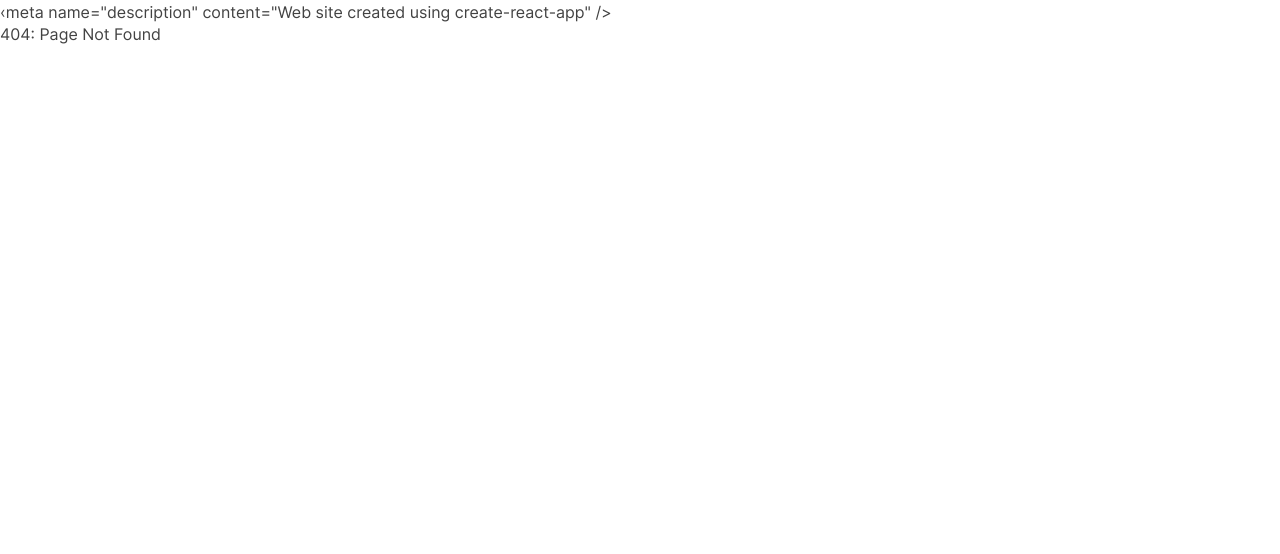
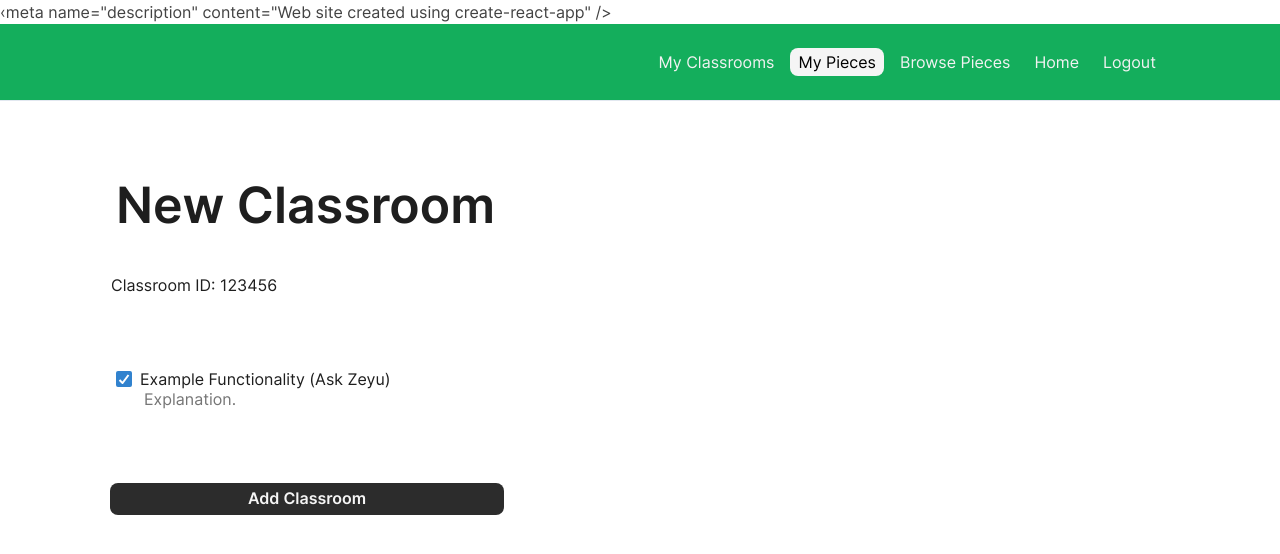
Before and after one commit to KiaraCG/DATAR_instructors, a React (Create React App) app: page /newclassroom in a window 1280 px wide. Before the commit this address had no page. Shown: the top 554 px of the page. Built offline with nearby package versions, Linux system fonts and the light colour scheme.

Commit message:
Add New Classroom Page

```diff
--- a/src/Routes.jsx
+++ b/src/Routes.jsx
@@ -7,6 +7,7 @@ import MyClassroomsPage from "pages/MyClassrooms";
 import BrowseCustomPiecesPage from "pages/BrowseCustomPieces";
 import AddNewPiece from "pages/NewPiece";
 import LoginPage from "pages/Login";
+import NewClassroom from "./pages/NewClassroom";
 
 // todo: add rest of routes
 
@@ -19,6 +20,8 @@ const ProjectRoutes = () => {
         {path:"/browsecustompieces", element: <BrowseCustomPiecesPage />},
         {path:"/newpiece", element: <AddNewPiece />},
         {path:"/login", element: <LoginPage />},
+        {path:"/newclassroom", element: <NewClassroom />},
+
     ]);
     return element;
 }
--- a/src/pages/MyClassrooms/MyClassroomsRowtitleFour.jsx
+++ b/src/pages/MyClassrooms/MyClassroomsRowtitleFour.jsx
@@ -9,15 +9,15 @@ import {
     Flex,
     Box,
     SimpleGrid,
-    Button,
+    Button, Link,
 } from "@chakra-ui/react";
 import UserProfile1 from "../../components/UserProfile1";
-import React, { Suspense } from "react";
+import React, {Suspense} from "react";
 
 const data = [
-    { duplicateColumnsText: "Duplicate columns", dataManipulationText: "Data manipulation", },
-    { duplicateColumnsText: "Plants collection", dataManipulationText: "CSV" },
-    { duplicateColumnsText: "Colored Scatterplot", dataManipulationText: "Visualization", },
+    {duplicateColumnsText: "Duplicate columns", dataManipulationText: "Data manipulation",},
+    {duplicateColumnsText: "Plants collection", dataManipulationText: "CSV"},
+    {duplicateColumnsText: "Colored Scatterplot", dataManipulationText: "Visualization",},
 ];
 
 let classIDs = [123456, 987654, 673786, 382764];
@@ -30,7 +30,7 @@ export default function MyclassroomsRowtitleFour() {
                     md: "62px"
                     , base: "20px"
                 }}>
-                    <Container display="flex" px={{ base: "100px", sm: "40px" }} p={{
+                    <Container display="flex" px={{base: "100px", sm: "40px"}} p={{
                         md:
                             "20px", base: "20px"
                     }}>
@@ -45,9 +45,10 @@ export default function MyclassroomsRowtitleFour() {
                                 </Heading>
                             </Flex>
                         </ Flex>
-                    </Container >
-                </Flex >
-                <Container mt="-86px" position="relative" px={{ base: "20px",  md:"100px", sm: "40px" }} p={{ md: "20px", base: "20px" }} >
+                    </Container>
+                </Flex>
+                <Container mt="-86px" position="relative" px={{base: "20px", md: "100px", sm: "40px"}}
+                           p={{md: "20px", base: "20px"}}>
                     <Accordion gap="16px" display="flex" flexDirection="column" allowToggle>
                         {classIDs.map((id) => (
                             <AccordionItem>
@@ -63,22 +64,22 @@ export default function MyclassroomsRowtitleFour() {
                                             borderRadius="8px">
                                             <Heading
                                                 as="h3" size="headingxs">Classroom ID: {id}</Heading>
-                                            <Image src="images/img_arrow_down.svg" alt="Arrowdown" h="20px" w="20px" />
+                                            <Image src="images/img_arrow_down.svg" alt="Arrowdown" h="20px" w="20px"/>
                                         </AccordionButton>
                                         <AccordionPanel>
-                                            <br />
-                                            <SimpleGrid ml={{ md: "62px", base: "Opx" }} gap="24px" columns={{
+                                            <br/>
+                                            <SimpleGrid ml={{md: "62px", base: "Opx"}} gap="24px" columns={{
                                                 md: 3, base: 1,
                                                 sm: 2
                                             }}>
                                                 <Suspense fallback={<div>Loading feed...</div>}>
                                                     {data.map((d, index) => (
-                                                        <UserProfile1 {...d} key={"cardgrid" + index} />
+                                                        <UserProfile1 {...d} key={"cardgrid" + index}/>
                                                     ))}
                                                 </Suspense>
                                                 <Button rightIcon={<Image
-                                                    src="images/printer.png" alt="Plus" boxSize="16px" />} gap="2px"
-                                                    minW="156px" color="gray.100" maxW="1600px">
+                                                    src="images/printer.png" alt="Plus" boxSize="16px"/>} gap="2px"
+                                                        minW="156px" color="gray.100" maxW="1600px">
                                                     Print QR Codes
                                                 </Button>
 
@@ -90,9 +91,13 @@ export default function MyclassroomsRowtitleFour() {
                             </AccordionItem>
                         ))}
                     </Accordion>
-                    <Button gap = "7px" rightIcon={<Image src="images/white_plus.png" w="16px"/>}width="100%" color="gray.100_01" mt="16px" position={"relative"} px={{ base: "40px", sm: "40px" }} p={{ md: "20px", base: "20px" }}>
-                        Add New Classroom
-                    </Button>
+                    <Link href="/newclassroom">
+                        <Button gap="7px" rightIcon={<Image src="images/white_plus.png" w="16px"/>} width="100%"
+                                color="gray.100_01" mt="16px" position={"relative"} px={{base: "40px", sm: "40px"}}
+                                p={{md: "20px", base: "20px"}}>
+                            Add New Classroom
+                        </Button>
+                    </Link>
                 </Container>
             </Flex>
         </Box>
--- /dev/null
+++ b/src/pages/NewClassroom/index.jsx
@@ -0,0 +1,96 @@
+import {Button, Box, Text, Link, Flex, Container, Checkbox, Heading} from "@chakra-ui/react";
+import React from "react";
+import {Helmet} from "react-helmet";
+import Header from "../../components/Header";
+
+export default function NewClassroom() {
+    return (
+        <>
+            <Helmet>
+                <title>datAR - Add a new classroom</title>
+            </Helmet>
+            <Flex gap="14px" bg="white.a700" w="100%" flexDirection="column">
+                <Header page={1}/>
+                <Flex mb="4px" flexDirection="column" alignItems="center">
+                    <Flex bg="white.a700" alignSelf="stretch" px={{md: "0px", base: "20px"}}> <Container mt="60px"
+                                                                                                         w="100%"
+                                                                                                         display="flex"
+                                                                                                         maxW="1072px"
+                                                                                                         px="0px"
+                                                                                                         mx="auto">
+                        <Heading as="h1"
+                                 ml={{md: "12px", base: "Opx"}} letterSpacing="—0.48px">
+                            New Classroom </Heading>
+                    </Container>
+                    </Flex>
+                    <Container mt="40px"
+                               gap="8px"
+                               display="flex" alignSelf="stretch" flexDirection="column" alignItems="start"
+                               maxW="1082px"
+                               w="100%"
+                               px="0px"
+                               mx="auto"
+                               p={{md: 0, base: "20px"}}
+                    >
+                        <Text ml={{md: "12px", base: "Opx"}}>Classroom ID: 123456 </Text>
+                        {/*<Textarea*/}
+                        {/*    ml={{ md: "12px", base: "Opx" }}*/}
+                        {/*    placeholder={`Add your piece's title.`}*/}
+                        {/*    color="gray.600"*/}
+                        {/*    bordercolor="blue_gray.100"*/}
+                        {/*    w="70%"*/}
+                        {/*    borderRadius="8px"*/}
+                        {/*/>*/}
+                    </Container>
+
+
+                    <Container
+                        mt="48px"
+                        gap="4px"
+                        display="flex"
+                        alignSelf="stretch"
+                        flexDirection="column"
+                        alignItems="start"
+                        maxW="1080px"
+                        w="100%"
+                        px="0px"
+                        mx="auto"
+
+                        p={{md: 0, base: "20px"}}
+                    >
+
+                        <Box mt="26px" ml={{md: "16px", base: "0px"}} alignSelf="stretch">
+                            <Flex gap="12px" alignItems={"center"}>
+                                {/* icon={<Image src="images/checkbox.svg" alt="Checkbox Icon" h="16px" borderRadius={"4px"} />} */}
+                                <Checkbox defaultChecked>
+                                    <Text>Example Functionality (Ask Zeyu)</Text>
+                                </Checkbox>
+                            </Flex>
+                            <Flex px={{base: "20px", sm: "28px"}}>
+                                <Text color="gray.600">
+                                    Explanation.
+                                </Text>
+                            </Flex>
+                        </Box>
+                        <Link href="/myclassrooms">
+                            <Button
+                                variant="fill"
+                                mt="70px"
+                                ml={{
+                                    md: "10px",
+                                    base:
+                                        "20px"
+                                }}
+                                alignSelf="start"
+                                minW="394px"
+                                color="gray.100">
+
+                                Add Classroom
+                            </Button>
+                        </Link>
+                    </Container>
+                </Flex>
+            </Flex>
+        </>
+    );
+}
```
Also changed, not shown: src/pages/NewClassroom/NewClassroom.jsx (added, +19 -0 lines), src/pages/NewPiece/NewPieceSection.jsx (indentation only).
